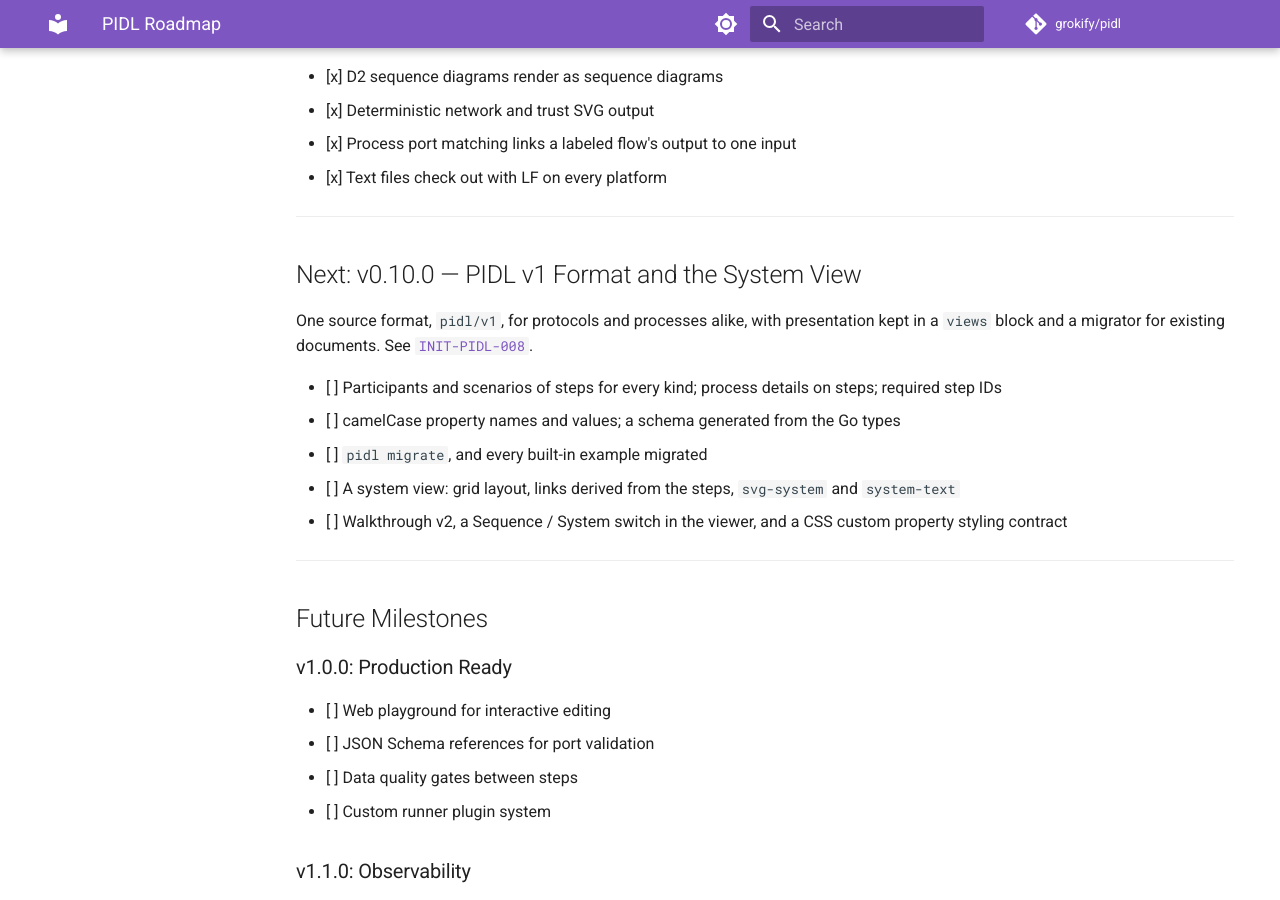
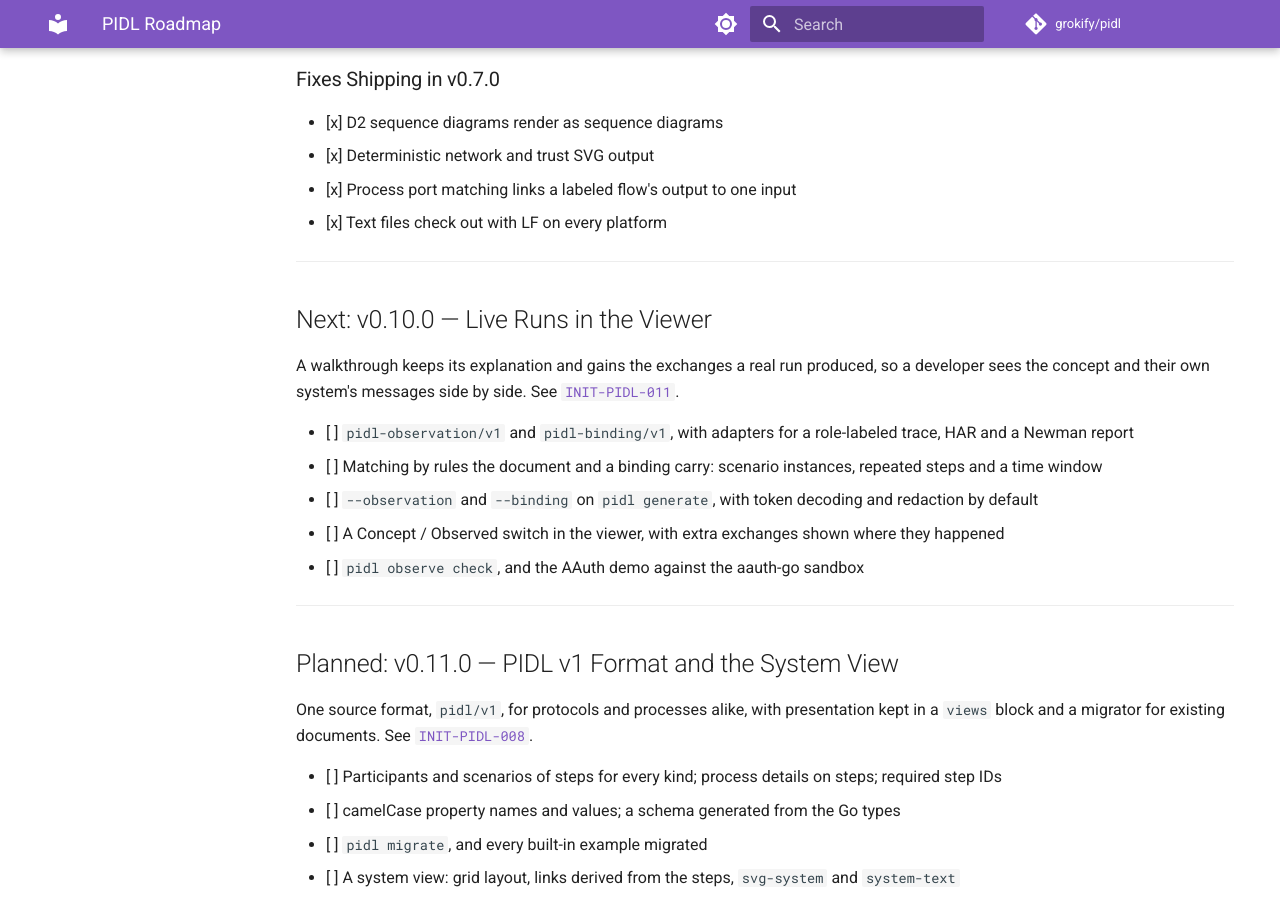
Before and after one commit to grokify/pidl, an MkDocs documentation site: the page built from docs/specs/ROADMAP.md, in a window 1280 px wide and 900 px high, scrolled down 9921 px. Built offline with MkDocs 1.6.1 and Material for MkDocs 9.7.7, drawn with Linux system fonts in a browser that asks for light colours; comment, search, counter and statistics services are not loaded; some of the changed text lies outside the part shown.

Commit message:
docs(roadmap): plan live runs for v0.10.0 and the v1 format for v0.11.0
Live runs in the viewer are additive and the current work, so they ship
first. The v1 format, a breaking change with a migrator, follows in its
own release.

Co-Authored-By: Claude Opus 5.5 <noreply@anthropic.com>

```diff
--- a/docs/specs/ROADMAP.md
+++ b/docs/specs/ROADMAP.md
@@ -21,7 +21,8 @@
 | v0.7.0 | Ordered Roles and Scenarios, plus D2, determinism and Windows fixes | ✅ Done |
 | v0.8.0 | Walkthrough Viewer and Flow Examples | ✅ Done |
 | v0.9.0 | Walkthrough Format, Embeddable Viewer, Code Samples, Postman, Narration | ✅ Done |
-| v0.10.0 | PIDL v1 Format and the System View (`INIT-PIDL-008`) | 🔲 Next |
+| v0.10.0 | Live Runs in the Viewer (`INIT-PIDL-011`) | 🔲 Next |
+| v0.11.0 | PIDL v1 Format and the System View (`INIT-PIDL-008`) | 🔲 Planned |
 | v1.0.0 | Production Ready Release | 🔲 Next |
 
 ---
@@ -340,7 +341,19 @@ One PIDL file holds a protocol's ordered roles and an ordered list of named scen
 
 ---
 
-## Next: v0.10.0 — PIDL v1 Format and the System View
+## Next: v0.10.0 — Live Runs in the Viewer
+
+A walkthrough keeps its explanation and gains the exchanges a real run produced, so a developer sees the concept and their own system's messages side by side. See [`INIT-PIDL-011`](initiatives/INIT-PIDL-011/ROADMAP.md).
+
+- [ ] `pidl-observation/v1` and `pidl-binding/v1`, with adapters for a role-labeled trace, HAR and a Newman report
+- [ ] Matching by rules the document and a binding carry: scenario instances, repeated steps and a time window
+- [ ] `--observation` and `--binding` on `pidl generate`, with token decoding and redaction by default
+- [ ] A Concept / Observed switch in the viewer, with extra exchanges shown where they happened
+- [ ] `pidl observe check`, and the AAuth demo against the aauth-go sandbox
+
+---
+
+## Planned: v0.11.0 — PIDL v1 Format and the System View
 
 One source format, `pidl/v1`, for protocols and processes alike, with presentation kept in a `views` block and a migrator for existing documents. See [`INIT-PIDL-008`](initiatives/INIT-PIDL-008/ROADMAP.md).
 
```
Also changed, not shown: docs/specs/initiatives/INIT-PIDL-008/PLAN.md (+1 -1 lines), docs/specs/initiatives/INIT-PIDL-008/PRD.md (+1 -1 lines), docs/specs/initiatives/INIT-PIDL-008/ROADMAP.md (+1 -1 lines), docs/specs/initiatives/INIT-PIDL-008/TRD.md (+1 -1 lines), docs/specs/initiatives/INIT-PIDL-011/PLAN.md (+1 -1 lines).
